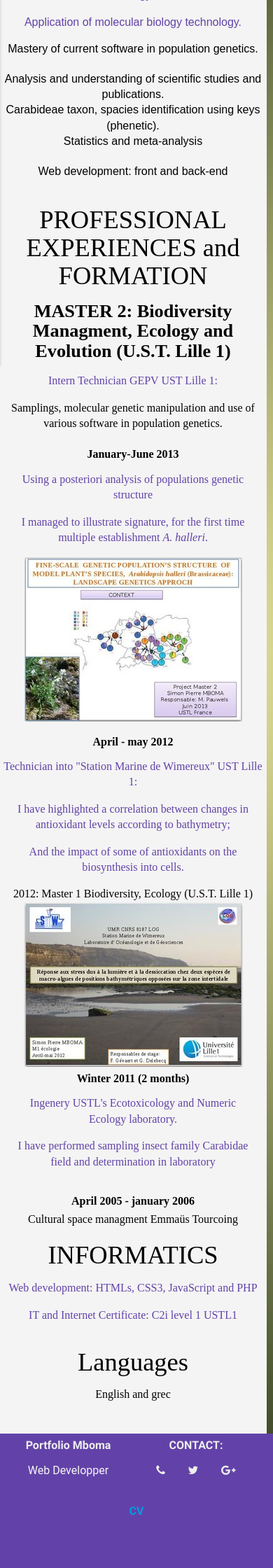
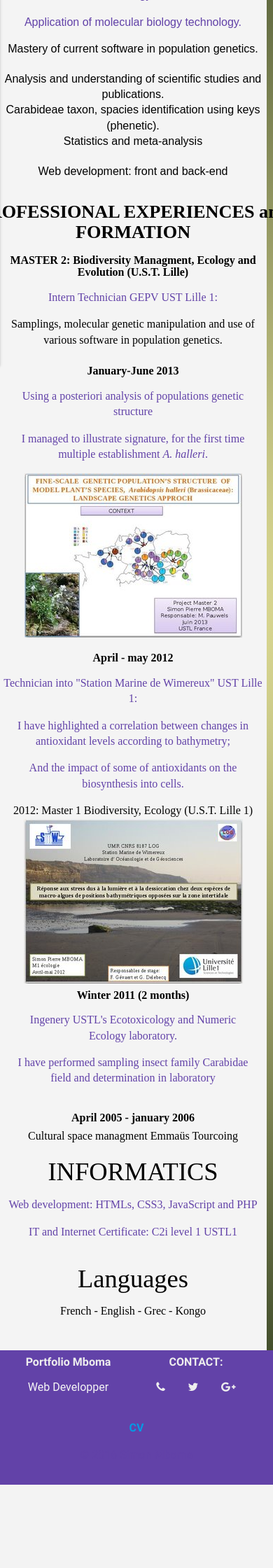
Before and after one commit to NTUMBA/portfolio_mboma_materialize, a PHP site: page /cv.html in a window 390 px wide; the page is wider, and only the part inside the window is pictured. Shown: the part 382-2622 px from the top of that part at 70% size. After the commit the page ends 2503 px from the top of that part, so only its background shows below. Run offline with PHP 8.4, Linux system fonts and the light colour scheme; some libraries are stand-ins or nearby versions; some web fonts are replaced.

Commit message:
Inside cv file: add picture and text. Fix footer'responsivity for small devices

```diff
--- a/css/main.css
+++ b/css/main.css
@@ -109,10 +109,8 @@
   z-index: 100;
 
 }
-header, footer{
+header,footer{
 background-color: #6242A8;
-}
-header, footer{
 padding-bottom: 15px;
 }
 
@@ -324,6 +322,9 @@
      .wrap{
        min-height:(100vh);
            }
+           footer{
+             width: 100%;
+           }
 
          }
     @media (max-width: 544px) {
--- a/cv.html
+++ b/cv.html
@@ -84,10 +84,10 @@
           </div>
         </main>
         <article>
-          <h4>PROFESSIONAL EXPERIENCES and FORMATION</h4>
+          <h5>PROFESSIONAL EXPERIENCES and FORMATION</h5>
           <figure class="pictures">
             <div class="row">
-              <h5>MASTER 2: Biodiversity Managment, Ecology and Evolution (U.S.T. Lille 1)</h5>
+              <h6>MASTER 2: Biodiversity Managment, Ecology and Evolution (U.S.T. Lille)</h6>
               <p>Intern Technician GEPV UST Lille 1:</p>
               </p>Samplings, molecular genetic manipulation and use of various software in population genetics.</p>
               <div class="materialboxed col s12 m12 l6  hide-on-xs-and-down">
@@ -148,21 +148,31 @@
             </div>
            <h4>Languages</h4>
            <div class="languages hide-on-xs-and-down">
-             English and grec
+             French - English - Grec - Kongo
            </div>
           <div class="row">
             <div class="materialboxed col s12 m8 l6  hide-on-med-and-down">
+              <h5>French</h5>
+              <p>Latin-Philosophie collège Albert Ier</p>
+              <img src="img/camus.jpg" alt="A.Camus">
+              <h6>"Tout ce qui dégrade la culture raccourcit les chemins qui mènent à la servitude"</h6>
              <h5>Grec</h5>
-             <p>2002: Aristote University of Thessaloniki</p>
+             <p>Aristote University of Thessaloniki</p>
              <img src="img/aristote.jpg" alt="hellas">
              <h6>"At his best, man is the noblest of all animals;</h6>
              <h6> separated from law and justice he is the worst"</h6>
             </div>
             <div class="materialboxed col s12 m8 l6  hide-on-med-and-down">
               <h5>English</h5>
-              <p>2008: english level 3: analysis and understanding - Certificate OMEP Wattrelos</p>
+              <p>English level 3: analysis and understanding - Certificate OMEP Wattrelos</p>
               <img src="img/shakespeare.jpg" alt="GB">
               <h6>"Have more than you show, speak less then you know"</h6>
+
+              <h5>Kongo</h5>
+              <p>Culture and local tradition</p>
+              <img src="img/ishango.jpg" alt="Ishango">
+              <h6>"All it's about vibrations (waves)"</h6>
+
             </div>
           </div>
         </figure>
```
Also changed, not shown: img/camus.jpg (added), img/ishango.jpg (added).
